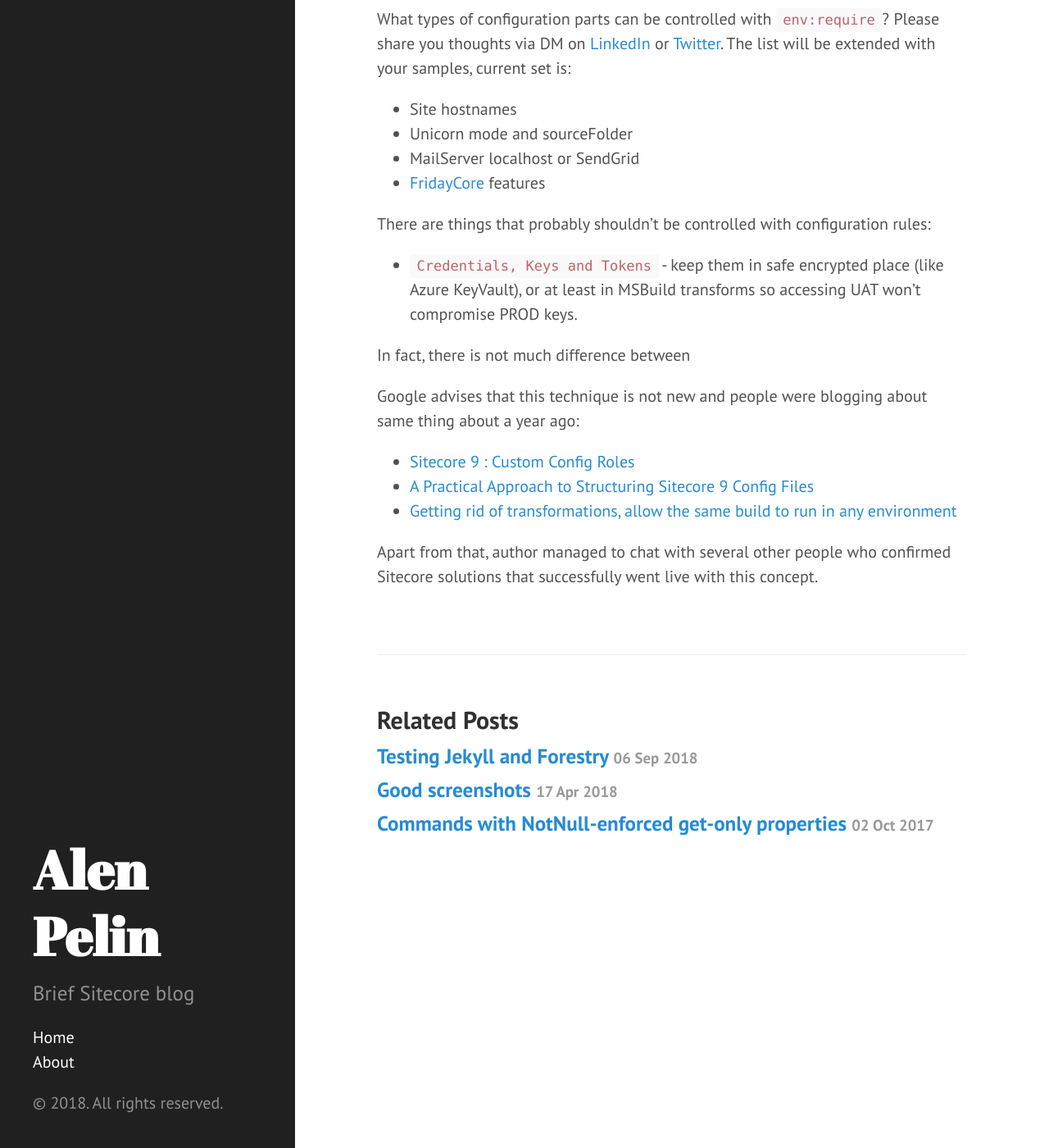
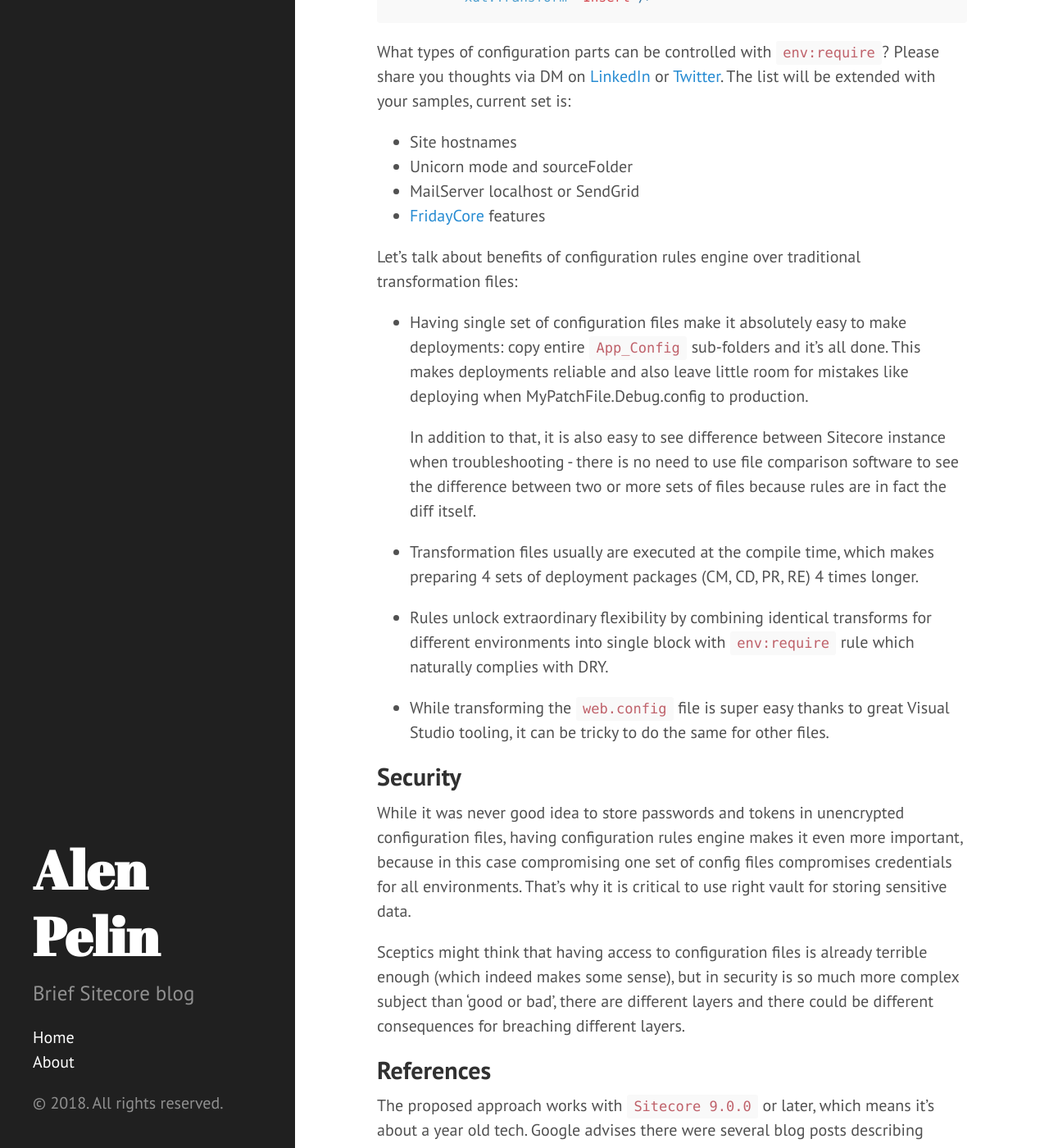
Before and after one commit to AlenPelin/Blog, a Jekyll site: the page built from _posts/2018-09-12-power-of-configuration-rules.md, in a window 1280 px wide and 1400 px high, scrolled down 5597 px. Shown: the whole window at 82% size. Built offline with Jekyll 4.4.1, drawn with Linux system fonts in a browser that asks for light colours; Markdown is read by kramdown in place of the engine named in the settings; some of the changed text lies outside the part shown.

Commit message:
Update 2018-09-12-power-of-configuration-rules.md

````diff
--- a/_posts/2018-09-12-power-of-configuration-rules.md
+++ b/_posts/2018-09-12-power-of-configuration-rules.md
@@ -39,7 +39,9 @@ The most typical developer's challenge was to understand the main concept
 itself that application may need more than one working instance at a time, and
 how to `switch master to web`.
 
-As Sitecore product was getting maturer the demand on splitting system into smaller chunks was growing even faster. Until `Sitecore 7.5` there were two main roles that and two optional:
+As Sitecore product was getting maturer the demand on splitting system into
+smaller chunks was growing even faster. Until `Sitecore 7.5` there were two
+main roles that and two optional:
 
 * `Dedicated Publishing`
 * `Dedicated Email Dispatch` (for optional ECM/EXM module)
@@ -47,7 +49,8 @@ As Sitecore product was getting maturer the demand on splitting system into smal
 While `Sitecore 7.5` didn't get any major popularity, it was compensated by
 `Sitecore 8.0` that flipped Sitecore world and made developers struggle with
 enormous, overdetailed and often inconsistent documentation of converting
-`Standalone` Sitecore instance type (which was preconfigured in distribution package with no other options) into one of following roles:
+`Standalone` Sitecore instance type (which was preconfigured in distribution
+package with no other options) into one of following roles:
 
 * `Content Management aka CM`
 * `Processing`
@@ -68,9 +71,9 @@ Thanks to small initiative group with people from Sitecore Ukraine and Sitecore
 Australia, `Sitecore 8.2.3` was released with unblocked configuration engine
 that allowed to implement prototype
 [Sitecore-Configuration-Roles](//github.com/alenpelin/sitecore-configuration-roles)
-that extended default XML namespaces of Sitecore configuration with new one that
-allowed annotating independent configuration elements with instructions when to
-enable or disable them.
+that extended default XML namespaces of Sitecore configuration with new one
+that allowed annotating independent configuration elements with instructions
+when to enable or disable them.
 
 ```xml
 <configuration xmlns:role="http://www.sitecore.net/xmlconfig/role">
@@ -94,20 +97,23 @@ There were a couple of key aspects that brought the project to success:
 
 Followed by success of
 [Sitecore-Configuration-Roles](//github.com/alenpelin/sitecore-configuration-roles)
-the initiative group acquired the prototype implementation and improved it, making
-it even more helpful with generalized extensible configuration rules engine which is explained in
+the initiative group acquired the prototype implementation and improved it,
+making it even more helpful with generalized extensible configuration rules
+engine which is explained in
 [official documentation](//doc.sitecore.net/sitecore_experience_platform/developing/developing_with_sitecore/customizing_server_configuration/use_a_rulebased_configuration). Out of the
 box Sitecore offers several important features:
 
-* `role` in the very similar manner with configuration files annotated by default
-* `search` provider which makes switching from Solr to Azure search in 5 keystrokes
-* `exmEnable` lets switching EXM systems off when they are not required
-* `env` for environment pattern that lets replace MSBuild config transforms,
-  or at least limit their usage only to the `web.config` file.
+* Same `role` as before with all configuration files annotated by default
+* Extra `search` and `exmEnable` to switch search provider and disable EXM
+* Concept of `env` environment rules that lets replace MSBuild config
+  transforms, or at least limit their usage only to the `web.config` file.
 
-I'd like to talk more about `env:define` which terribly lacks documentation
-(unlike two more other more obvious options), but first let's talk about mechanics
-of the rule based config reader which is defined as follows:
+
+While it's crystal clear of how to use first three options from common sense,
+official documentation and the prototype's readme file, the last but not least
+`env:define` concept unfortunately lacks any info sources. Jump to
+[Environment Rules](#environment-rules) section if you cannot wait, but it's
+better go discuss the mechanics of the rule based config reader first:
 
 ```xml
 <configuration>
@@ -117,42 +123,50 @@ of the rule based config reader which is defined as follows:
       type="Sitecore.Configuration.RuleBasedConfigReader, Sitecore.Kernel" />
  ```
 
-The logic of the system is straightforward:
+The logic of engine is fairly straightforward:
 
 1.  During website startup stage, create a matrix of defined categories of rules:
-      Check ASP.NET configuration for app settings in the given format:
-      ```xml
-      <configuration>
-        <appSettings>
-          <add name="banana:defined" value="african, american, australian"/>
-          <add name="bird:defined" value="cockatoo|penguin"/>
-          ...
-      ```
-      and form the in-memory dictionary of the following type:
-      ```json
-      {
-        "banana": [ "african",  "american", "australian" ],
-        "bird":   [ "cockatoo", "penguin",               ],
-      }
-      ```
-2.  Extract `<sitecore>` node from ASP.NET configuration and merge config files
-    from `App_Config` sub-folders according to `App_Config/Layout.config` file.
 
-    By default, the order looks like that:
+    Check ASP.NET configuration for app settings in the given format:
 
-    * `App_Config\Sitecore` (non-alphabetically, according to `Layouts.config`)
+    ```xml
+    <configuration>
+      <appSettings>
+        <add name="banana:defined" value="african, american, australian"/>
+        <add name="bird:defined" value="cockatoo|penguin"/>
+        ...
+    ```
+
+    and build in-memory dictionary of the following kind:
+
+    ```json
+    {
+      "banana": [ "african",  "american", "australian" ],
+      "bird":   [ "cockatoo", "penguin",               ],
+    }
+    ```
+
+2.  Extract `<sitecore>` node from ASP.NET configuration and merge patch files
+    into it, sourcing `App_Config` contents according to the order defined in
+    the `App_Config/Layout.config` file.
+
+    By default, it's almost driven by common sense:
+
+    * `App_Config\Sitecore` (non-alphabetically, check `Layouts.config`)
     * `App_Config\Modules` (alphabetically)
     * `App_Config\Include` (alphabetically)
     * `App_Config\Environment` (alphabetically)
 
 3.  When recursively processing XML elements of particular `*.config` file,
-    check attributes for presence of `required` with XML namespace that follows the `http://www.sitecore.net/xmlconfig/KEYWORD/` pattern. If any of the rules
-    fails, entire XML element with children is skipped.
+    check attributes for presence of `required` with XML namespace that follows
+    the `http://www.sitecore.net/xmlconfig/KEYWORD/` pattern. If any of the
+    rules fails, the entire XML element with children is skipped.
 
-    Rule evaluation logic is simple: all defined tokens are replaced with `true`
-    and the rest words - with `false`, and then expression is evaluated.
+    Rule evaluation code is simple: all defined tokens are replaced with `true`
+    and the rest unknown words - with `false`, and then boolean expression is
+    being evaluated.
 
-    In accordance with banana-bird sample above, only <C> element will survive:
+    In accordance with banana-bird sample above, only `C` element will survive:
 
     ```xml
     <configuration
@@ -165,7 +179,8 @@ The logic of the system is straightforward:
         <C banana:require="african" horse:require="cockatoo"/>
     ```
 
-    **Important!** Even though it is a good practice to have namespace prefix match last word in actual schema URL, **technically it is not enforced**.
+    **Important!** Even though it is a good practice to have the namespace prefix
+    matching last word in the schema URL, but **technically it is not enforced**.
 
     So in this sample `horse:` works with `bird:define` because of the appropriate
     namespace declaration: `xmlns:horse="http://www.sitecore.net/xmlconfig/bird/"`
@@ -213,19 +228,51 @@ The list will be extended with your samples, current set is:
 * MailServer localhost or SendGrid
 * [FridayCore](//github.com/alenpelin/FridayCore) features
 
-There are things that probably shouldn't be controlled with configuration rules:
+Let's talk about benefits of configuration rules engine over traditional
+transformation files:
 
-* `Credentials, Keys and Tokens` - keep them in safe encrypted place
-  (like Azure KeyVault), or at least in MSBuild transforms so accessing UAT won't
-  compromise PROD keys.
+* Having single set of configuration files make it absolutely easy to make
+  deployments: copy entire `App_Config` sub-folders and it's all done.
+  This makes deployments reliable and also leave little room for mistakes
+  like deploying when MyPatchFile.Debug.config to production.
 
-In fact, there is not much difference between
+  In addition to that, it is also easy to see difference between Sitecore
+  instance when troubleshooting - there is no need to use file comparison
+  software to see the difference between two or more sets of files because
+  rules are in fact the diff itself.
 
-Google advises that this technique is not new and people were blogging about same thing about a year ago:
+* Transformation files usually are executed at the compile time, which makes
+  preparing 4 sets of deployment packages (CM, CD, PR, RE) 4 times longer.
+
+* Rules unlock extraordinary flexibility by combining identical transforms
+  for different environments into single block with `env:require` rule which
+  naturally complies with DRY.
+
+* While transforming the `web.config` file is super easy thanks to great
+  Visual Studio tooling, it can be tricky to do the same for other files.
+
+## Security
+
+While it was never good idea to store passwords and tokens in unencrypted
+configuration files, having configuration rules engine makes it even more
+important, because in this case compromising one set of config files
+compromises credentials for all environments. That's why it is critical to
+use right vault for storing sensitive data.
+
+Sceptics might think that having access to configuration files is already
+terrible enough (which indeed makes some sense), but in security is so much
+more complex subject than 'good or bad', there are different layers and
+there could be different consequences for breaching different layers.
+
+## References
+
+The proposed approach works with `Sitecore 9.0.0` or later, which means it's
+about a year old tech. Google advises there were several blog posts describing
+nearly same thing soon after public launch of that release in October 2017:
 
 * [Sitecore 9 : Custom Config Roles](https://jammykam.wordpress.com/2017/11/01/sitecore-9-custom-config-roles/)
 * [A Practical Approach to Structuring Sitecore 9 Config Files](https://www.degdigital.com/insights/sitecore-9-config-files/)
 * [Getting rid of transformations, allow the same build to run in any environment](https://blogg.knowit.se/experience-se/getting-rid-of-transformations)
 
-Apart from that, author managed to chat with several other people who confirmed
-Sitecore solutions that successfully went live with this concept.
+Apart from that, author managed to get private conversations with group of MVPs
+who used similar technique in recent successful projects.
````
Also changed, not shown: other parts of _posts/2018-09-12-power-of-configuration-rules.md (+2 -2 lines).
